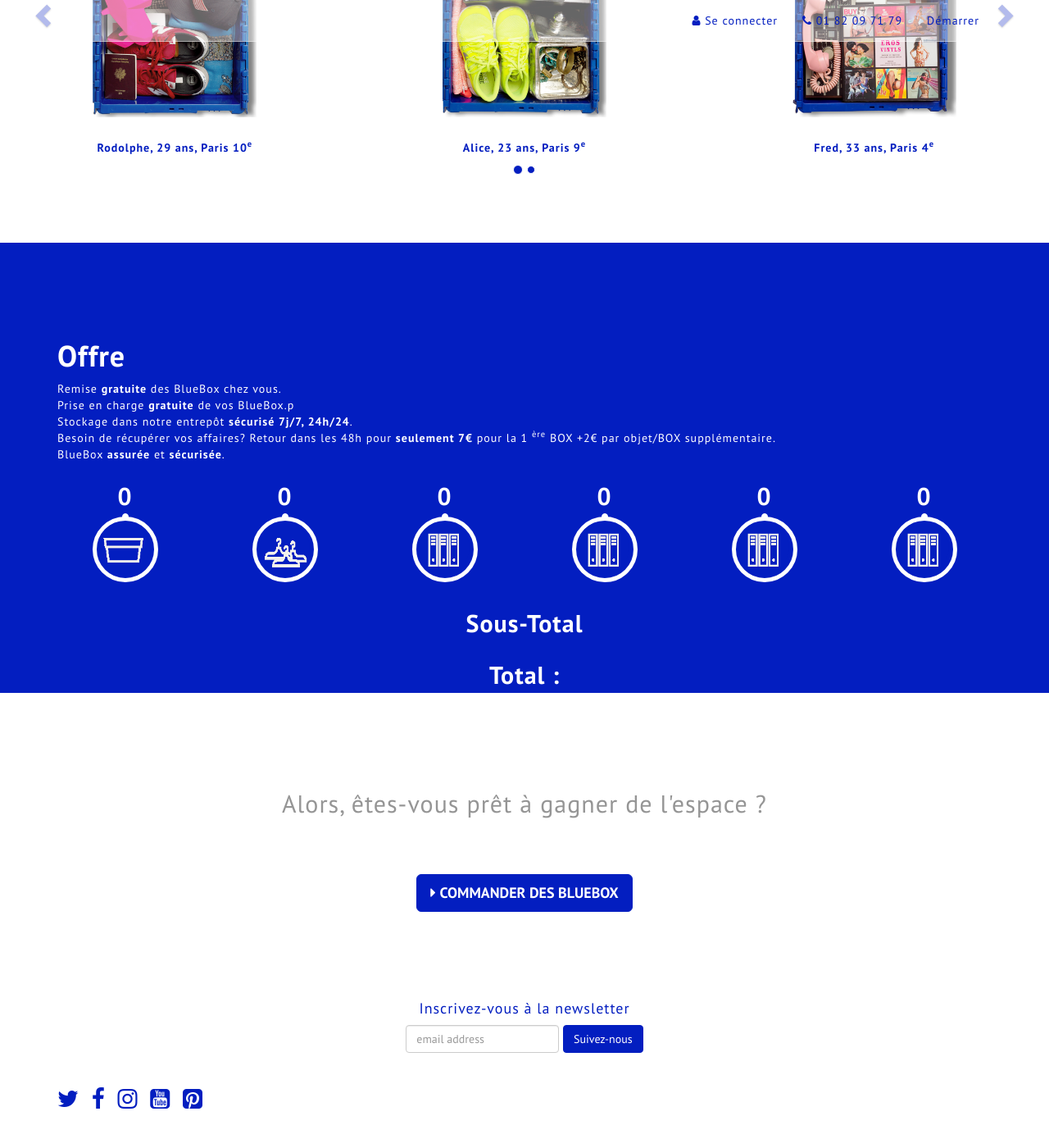
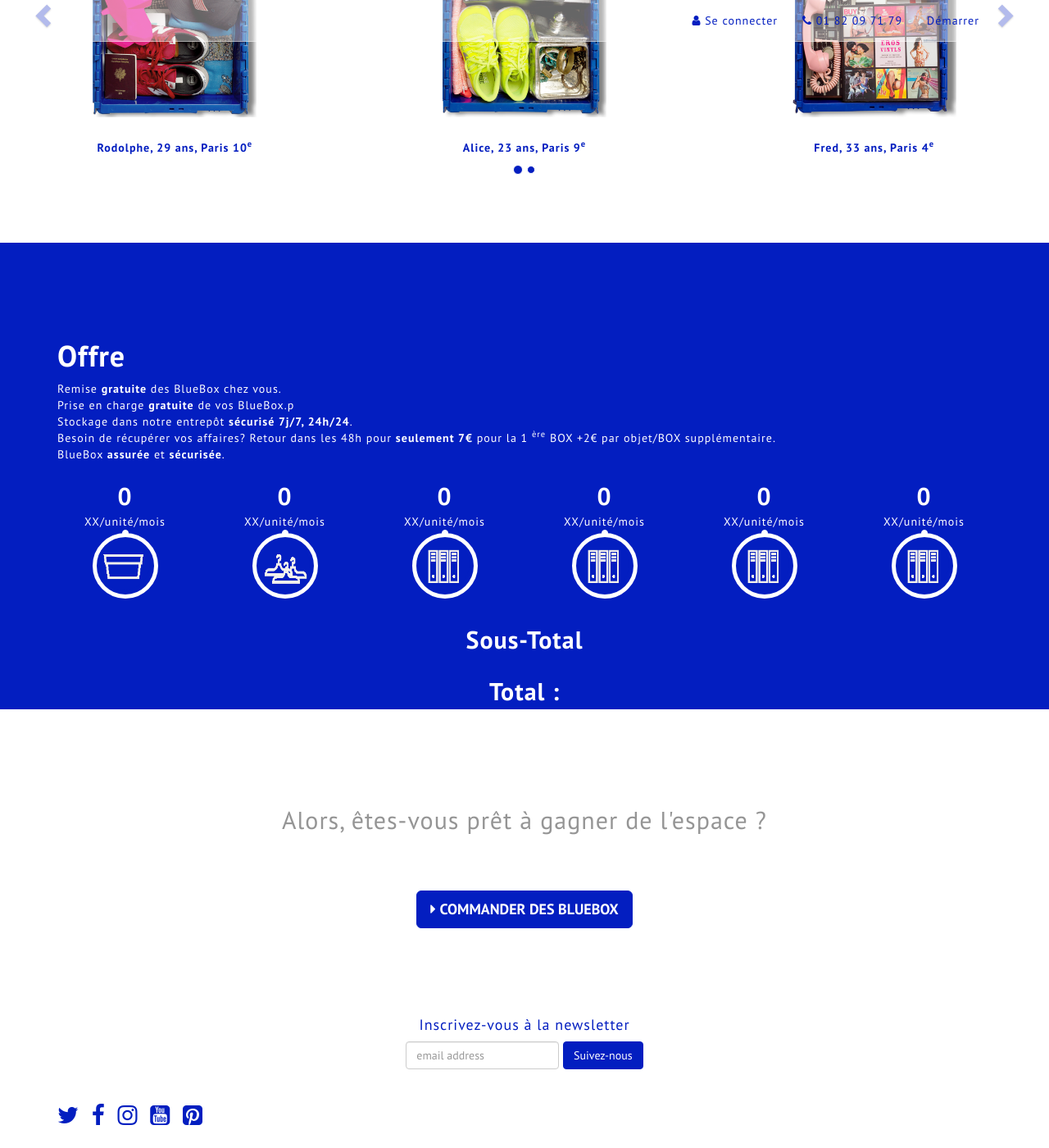
Before and after one commit to Seb1501/wesquare, a Jekyll site: the page built from index.html, in a window 1280 px wide and 1400 px high, scrolled down 3452 px. Shown: the whole window at 82% size. Built offline with Jekyll 4.4.1, drawn with Linux system fonts in a browser that asks for light colours; nearby versions of some CDN libraries; Markdown is read by kramdown in place of the engine named in the settings.

Commit message:
Ajout prix par mois section "offre"

```diff
--- a/index.html
+++ b/index.html
@@ -358,33 +358,33 @@
     <div class="row text-center">
       <div class="col-xs-12 col-sm-4 col-md-2">
         <div id="displayValue"></div>
-        <div id="price"></div>
+        <div id="price">XX/unité/mois</div>
         <div id="slider"></div>
       </div>
       <div class="col-xs-12 col-sm-4 col-md-2">
         <div id="displayValue2"></div>
-        <div id="price2"></div>
+        <div id="price2">XX/unité/mois</div>
         <div id="slider2">
         </div>
       </div>
       <div class="col-xs-12 col-sm-4 col-md-2">
         <div id="displayValue3"></div>
-        <div id="price3"></div>
+        <div id="price3">XX/unité/mois</div>
         <div id="slider3"></div>
       </div>
       <div class="col-xs-12 col-sm-4 col-md-2">
         <div id="displayValue4"></div>
-        <div id="price4"></div>
+        <div id="price4">XX/unité/mois</div>
         <div id="slider4"></div>
       </div>
       <div class="col-xs-12 col-sm-4 col-md-2">
         <div id="displayValue5"></div>
-        <div id="price5"></div>
+        <div id="price5">XX/unité/mois</div>
         <div id="slider5"></div>
       </div>
       <div class="col-xs-12 col-sm-4 col-md-2">
         <div id="displayValue6"></div>
-        <div id="price6"></div>
+        <div id="price6">XX/unité/mois</div>
         <div id="slider6"></div>
       </div>
     </div>
```
Also changed, not shown: compass/sass/circular-slider.min.scss (+8 -19 lines), css/circular-slider.min.css, 3 other files.
